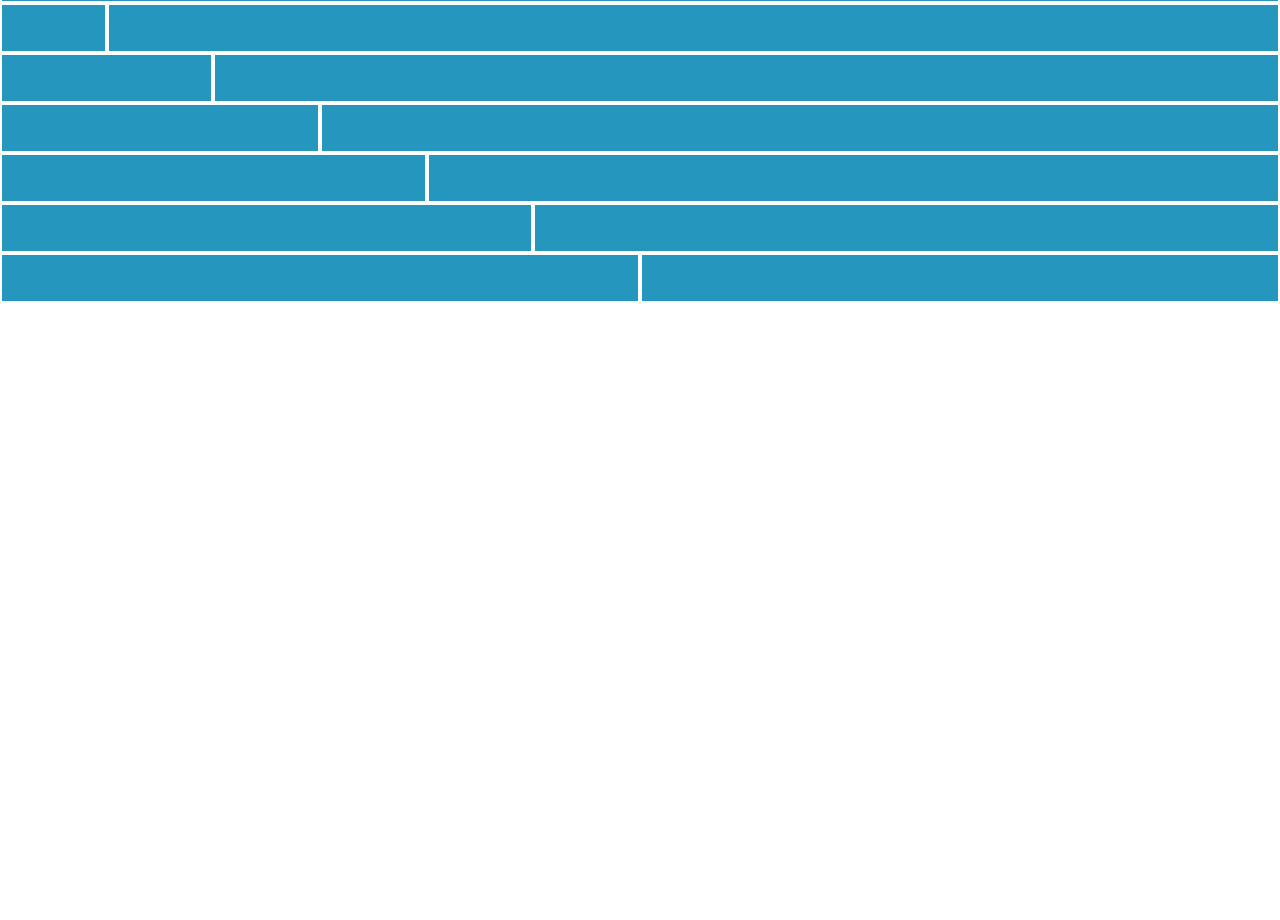
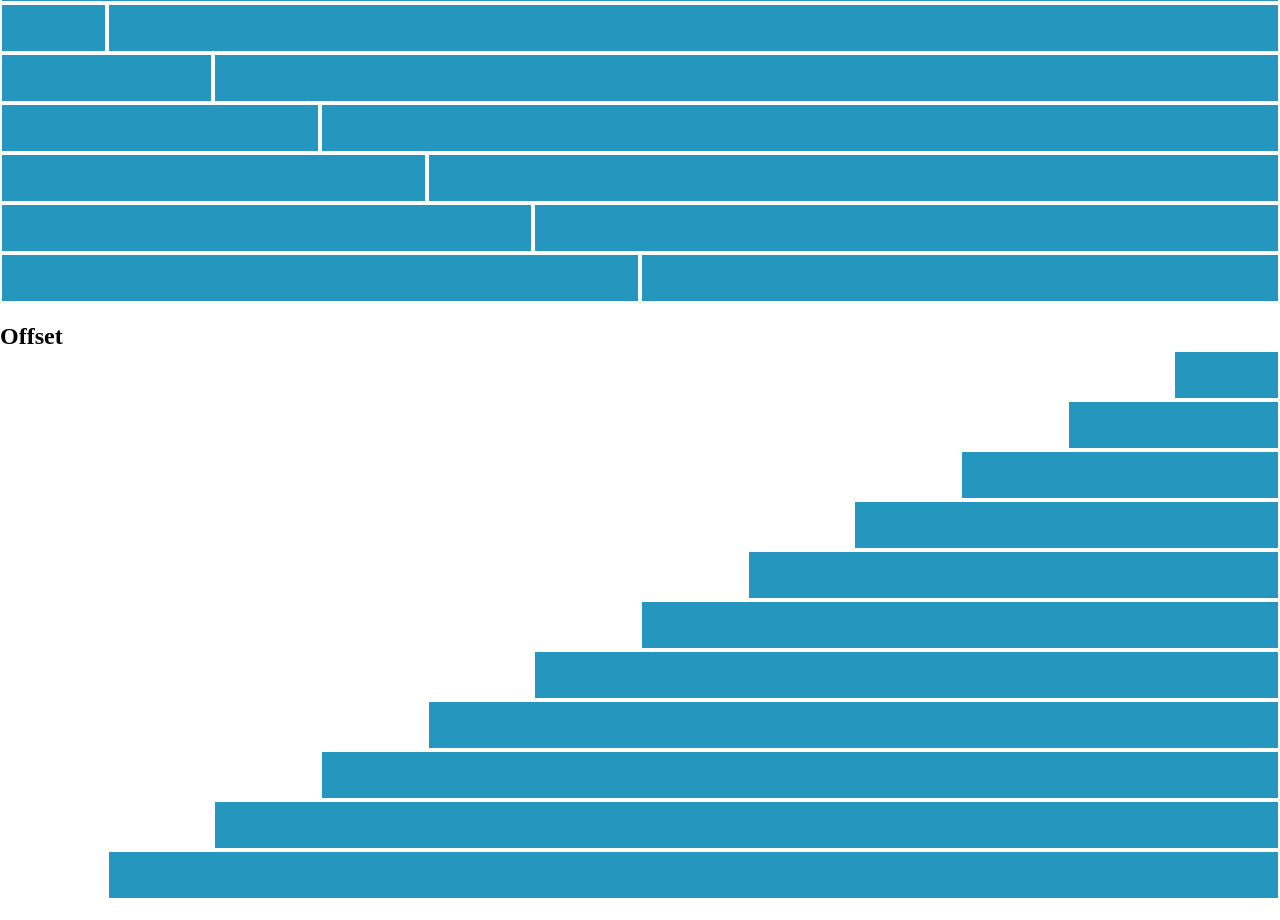
Before and after one commit to Chiaravalle04/html-css-12bool, a plain HTML site: page index.html in a window 1280 px wide. Shown: the part 558-1478 px from the top of the page. Before the commit the page ends 881 px from the top, so only its background shows below. Drawn offline with Linux system fonts and the light colour scheme.

Commit message:
add offset (Esercizio Completato)

```diff
--- a/index.html
+++ b/index.html
@@ -497,6 +497,159 @@
 
         </div>
 
+        <div class="container-full">
+
+            <div class="row">
+
+                <h2>Offset</h2>
+
+            </div>
+
+            <div class="row">
+
+                <div class="col-1 col-offset-11">
+
+                    <div class="box">
+
+
+                    </div>
+
+                </div>
+
+            </div>
+
+            <div class="row">
+
+                <div class="col-2 col-offset-10">
+
+                    <div class="box">
+
+
+                    </div>
+
+                </div>
+
+            </div>
+
+            <div class="row">
+
+                <div class="col-3 col-offset-9">
+
+                    <div class="box">
+
+
+                    </div>
+
+                </div>
+
+            </div>
+
+            <div class="row">
+
+                <div class="col-4 col-offset-8">
+
+                    <div class="box">
+
+
+                    </div>
+
+                </div>
+
+            </div>
+
+            <div class="row">
+
+                <div class="col-5 col-offset-7">
+
+                    <div class="box">
+
+
+                    </div>
+
+                </div>
+
+            </div>
+
+            <div class="row">
+
+                <div class="col-6 col-offset-6">
+
+                    <div class="box">
+
+
+                    </div>
+
+                </div>
+
+            </div>
+
+            <div class="row">
+
+                <div class="col-7 col-offset-5">
+
+                    <div class="box">
+
+
+                    </div>
+
+                </div>
+
+            </div>
+
+            <div class="row">
+
+                <div class="col-8 col-offset-4">
+
+                    <div class="box">
+
+
+                    </div>
+
+                </div>
+
+            </div>
+
+            <div class="row">
+
+                <div class="col-9 col-offset-3">
+
+                    <div class="box">
+
+
+                    </div>
+
+                </div>
+
+            </div>
+
+            <div class="row">
+
+                <div class="col-10 col-offset-2">
+
+                    <div class="box">
+
+
+                    </div>
+
+                </div>
+
+            </div>
+
+            <div class="row">
+
+                <div class="col-11 col-offset-1">
+
+                    <div class="box">
+
+
+                    </div>
+
+                </div>
+
+            </div>
+
+        </div>
+
     </body>
 
 </html>
```
